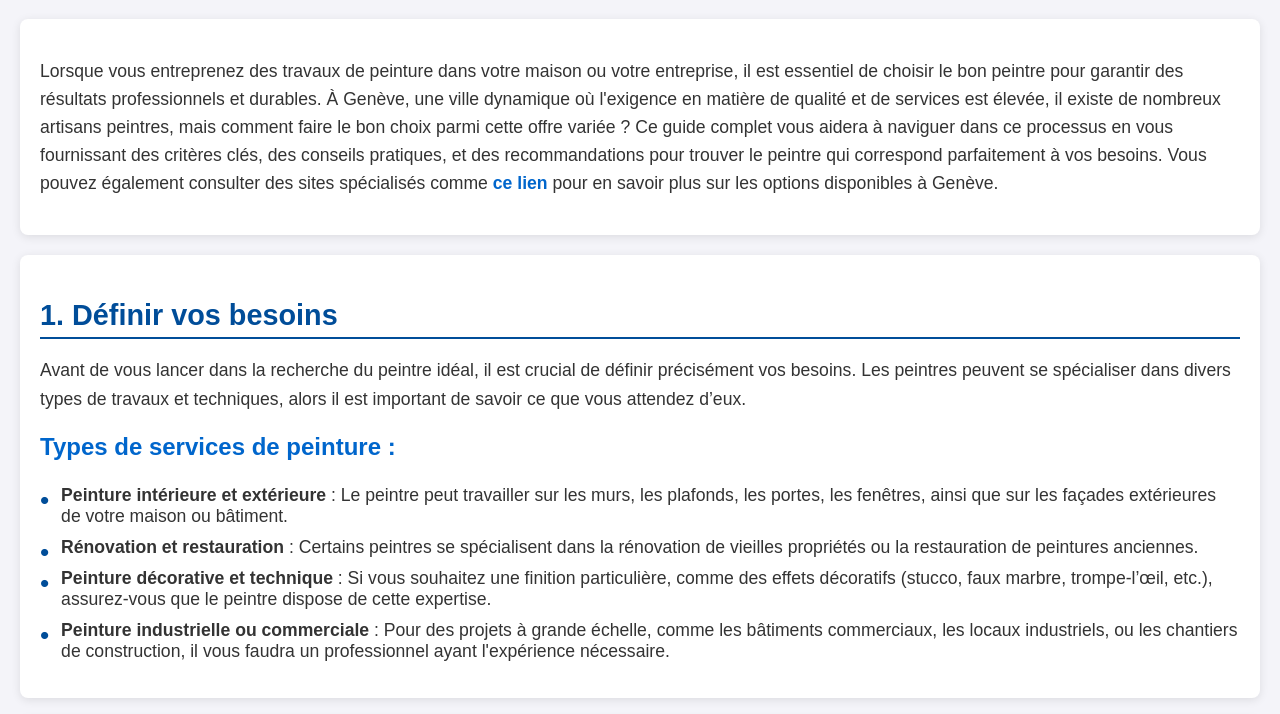
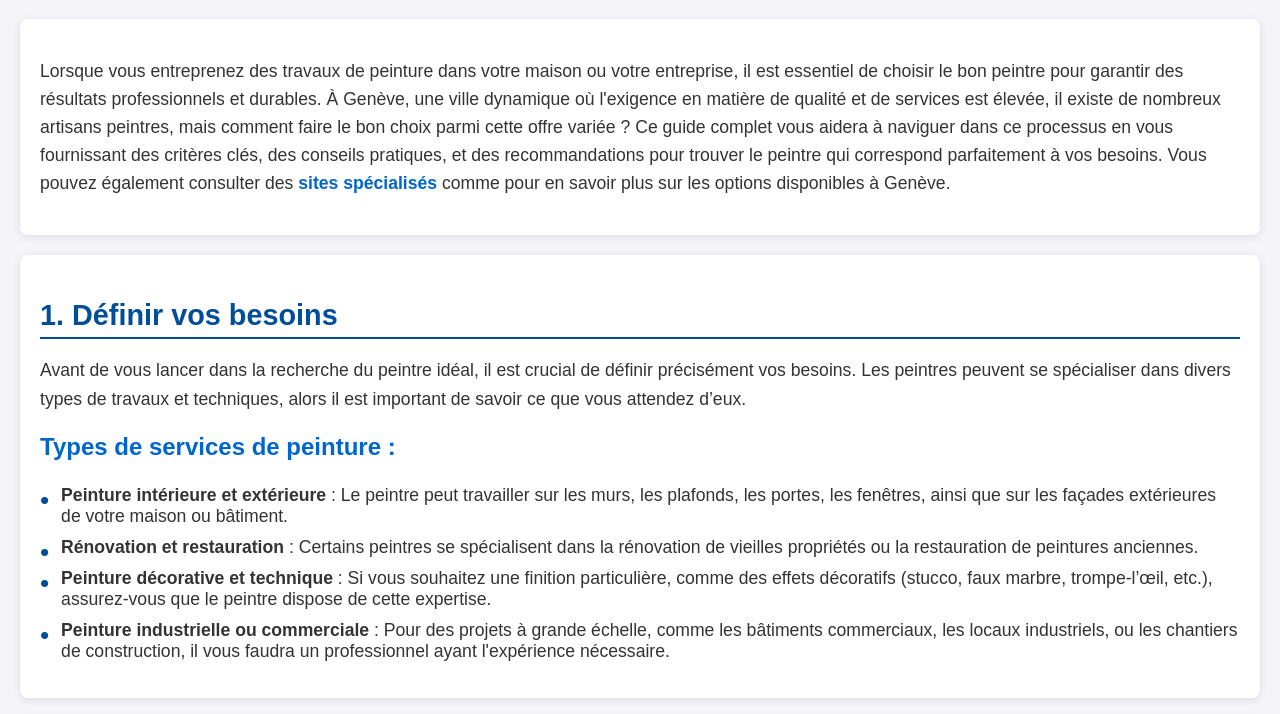
Before and after one commit to roberthinsom/genevepeintre, a plain HTML site: page index.html in a window 1280 px wide. Shown: the part 86-800 px from the top of the page. Drawn offline with Linux system fonts and the light colour scheme.

Commit message:
Update index.html

```diff
--- a/index.html
+++ b/index.html
@@ -125,7 +125,7 @@
 
     <section>
         <p>
-            Lorsque vous entreprenez des travaux de peinture dans votre maison ou votre entreprise, il est essentiel de choisir le bon peintre pour garantir des résultats professionnels et durables. À Genève, une ville dynamique où l'exigence en matière de qualité et de services est élevée, il existe de nombreux artisans peintres, mais comment faire le bon choix parmi cette offre variée ? Ce guide complet vous aidera à naviguer dans ce processus en vous fournissant des critères clés, des conseils pratiques, et des recommandations pour trouver le peintre qui correspond parfaitement à vos besoins. Vous pouvez également consulter des sites spécialisés comme <a href="https://genevepeintre.ch/" target="_blank">ce lien</a> pour en savoir plus sur les options disponibles à Genève.
+            Lorsque vous entreprenez des travaux de peinture dans votre maison ou votre entreprise, il est essentiel de choisir le bon peintre pour garantir des résultats professionnels et durables. À Genève, une ville dynamique où l'exigence en matière de qualité et de services est élevée, il existe de nombreux artisans peintres, mais comment faire le bon choix parmi cette offre variée ? Ce guide complet vous aidera à naviguer dans ce processus en vous fournissant des critères clés, des conseils pratiques, et des recommandations pour trouver le peintre qui correspond parfaitement à vos besoins. Vous pouvez également consulter des <a href="https://genevepeintre.ch/" target="_blank">sites spécialisés</a> comme  pour en savoir plus sur les options disponibles à Genève.
         </p>
     </section>
 
```
